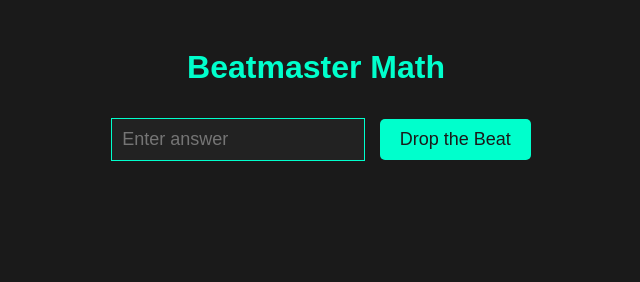
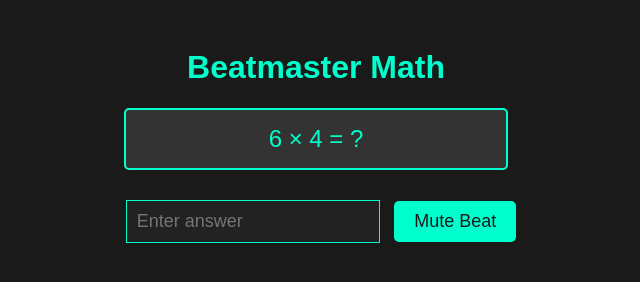
Before and after one commit to afbrueckner/beatmaster-math, a plain HTML site: page index.html in a window 1280 px wide. Both pictures are taken after a click on the button "Mute Beat". Shown: the whole page, without its empty margins (324-964 px from the left). Drawn offline with Linux system fonts and the light colour scheme.

Commit message:
Update index.html

```diff
--- a/index.html
+++ b/index.html
@@ -12,6 +12,15 @@
       padding: 20px;
     }
     #beat-sheet {
+      font-size: 24px;
+      background: #333;
+      padding: 15px;
+      border: 2px solid #00ffcc;
+      margin: 20px auto;
+      width: 350px;
+      border-radius: 5px;
+    }
+    #problem {
       font-size: 24px;
       background: #333;
       padding: 15px;
@@ -47,40 +56,62 @@
 </head>
 <body>
   <h1>Beatmaster Math</h1>
-  <div id="beat-sheet">8 × 6 = 48<br>(Hint: 5 × 6 = 30, + 3 × 6 = 18)</div>
+  <div id="beat-sheet" class="hidden">8 × 6 = 48<br>(Hint: 5 × 6 = 30, + 3 × 6 = 18)</div>
+  <div id="problem">8 × 6 = ?</div>
   <input id="answer" type="text" placeholder="Enter answer">
-  <button onclick="hideSheet()">Mute Beat</button>
+  <button onclick="tryMute()">Mute Beat</button>
   <button onclick="checkAnswer()" class="hidden">Drop the Beat</button>
   <script>
-    let correctAnswer = "48";
-    let isHidden = false;
+    let facts = [
+      { q: "6 × 4", a: "24", hint: "" },
+      { q: "8 × 6", a: "48", hint: "5 × 6 = 30, + 3 × 6 = 18" },
+      { q: "7 × 5", a: "35", hint: "5 × 5 = 25, + 2 × 5 = 10" }
+    ];
+    let currentFact = 0;
+    let isMuted = false;
 
-    function hideSheet() {
-      document.getElementById("beat-sheet").classList.add("hidden");
-      document.querySelectorAll("button")[0].classList.add("hidden");
-      document.querySelectorAll("button")[1].classList.remove("hidden");
-      isHidden = true;
+    function loadFact() {
+      let fact = facts[currentFact];
+      document.getElementById("beat-sheet").innerHTML = `${fact.q} = ${fact.a}${fact.hint ? "<br>(Hint: " + fact.hint + ")" : ""}`;
+      document.getElementById("problem").innerHTML = `${fact.q} = ?`;
+    }
+
+    function tryMute() {
+      let userAnswer = document.getElementById("answer").value;
+      if (userAnswer === facts[currentFact].a) {
+        document.getElementById("beat-sheet").classList.remove("hidden");
+        document.getElementById("problem").classList.add("hidden");
+        document.querySelectorAll("button")[0].classList.add("hidden");
+        document.querySelectorAll("button")[1].classList.remove("hidden");
+        isMuted = true;
+      } else if (userAnswer === "") {
+        alert("Yo, afbrueckner, drop an answer first!");
+      } else {
+        alert("Static buzz—wrong mix! Try again.");
+        document.getElementById("answer").value = "";
+      }
     }
 
     function checkAnswer() {
-      if (!isHidden) return;
-      let userAnswer = document.getElementById("answer").value;
-      if (userAnswer === correctAnswer) {
-        alert("Sick beat, afbrueckner! You nailed 8 × 6 = 48!");
-        resetGame();
-      } else {
-        alert("Static buzz—remix it with the chunks!");
-        document.getElementById("beat-sheet").classList.remove("hidden");
-        isHidden = false;
-      }
+      if (!isMuted) return;
+      let fact = facts[currentFact];
+      alert(`Sick beat, afbrueckner! You nailed ${fact.q} = ${fact.a}!`);
+      currentFact = (currentFact + 1) % facts.length;
+      resetGame();
+      loadFact();
     }
 
     function resetGame() {
-      document.getElementById("beat-sheet").classList.remove("hidden");
+      document.getElementById("beat-sheet").classList.add("hidden");
+      document.getElementById("problem").classList.remove("hidden");
       document.getElementById("answer").value = "";
       document.querySelectorAll("button")[0].classList.remove("hidden");
       document.querySelectorAll("button")[1].classList.add("hidden");
+      isMuted = false;
     }
+
+    // Start with first fact
+    loadFact();
   </script>
 </body>
 </html>
```
